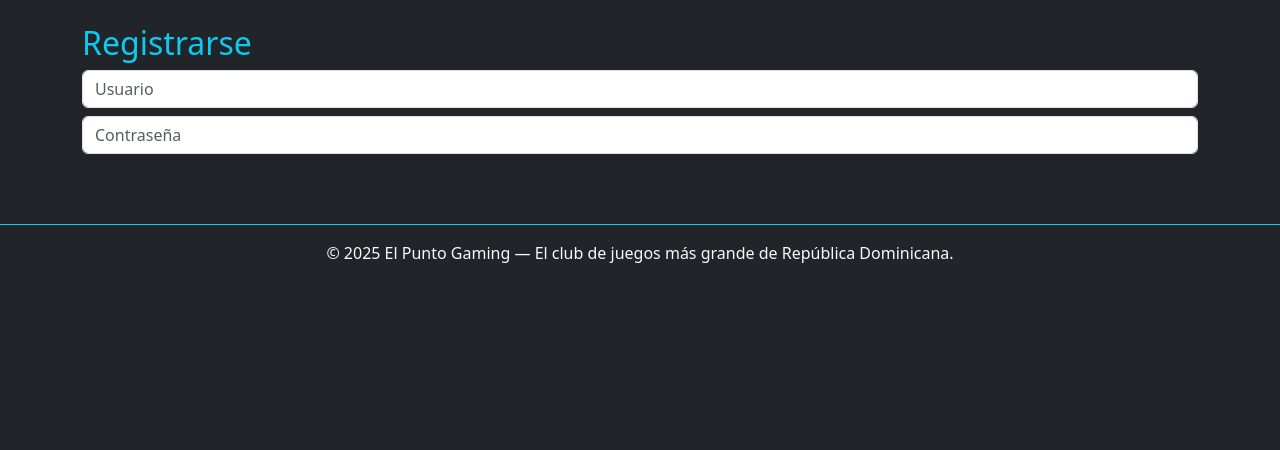
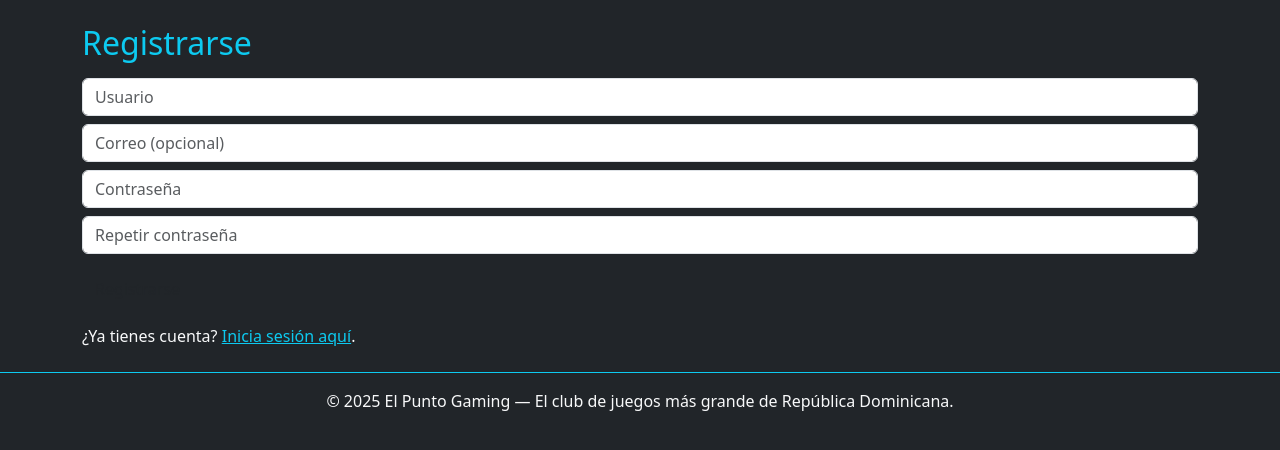
Before and after one commit to BLACKFOXx29/web-Elpuntogamin, a Flask app: template templates/register.html in a window 1280 px wide. Shown: the part 67-517 px from the top of the page. Run offline with Flask 3, Linux system fonts and the light colour scheme; the template is opened without the code that fills it, so the values that code supplies are empty, except form fields; tables that the repository leaves empty hold one stand-in row (values such as "Sample post"); form fields are guessed from the names that the template uses.

Commit message:
arreglos

```diff
--- a/templates/register.html
+++ b/templates/register.html
@@ -1,12 +1,22 @@
 {% extends "base.html" %}
 {% block content %}
 
-<h2 class="text-info">Registrarse</h2>
+<h2 class="text-info mb-3">Registrarse</h2>
 
 <form method="POST">
-    <input name="username" class="form-control mb-2" placeholder="Usuario">
-    <input name="password" class="form-control mb-2" placeholder="Contraseña" type="password">
-    <button class="btn btn-gamer">Crear cuenta</button>
+    {{ form.hidden_tag() }}
+
+    {{ form.username(class="form-control mb-2", placeholder="Usuario") }}
+    {{ form.email(class="form-control mb-2", placeholder="Correo (opcional)") }}
+    {{ form.password(class="form-control mb-2", placeholder="Contraseña") }}
+    {{ form.password2(class="form-control mb-3", placeholder="Repetir contraseña") }}
+
+    <button class="btn btn-gamer" type="submit">Registrarse</button>
 </form>
 
+<p class="mt-3">
+  ¿Ya tienes cuenta?
+  <a href="{{ url_for('login') }}" class="text-info">Inicia sesión aquí</a>.
+</p>
+
 {% endblock %}
```
Also changed, not shown: templates/foro.html (+8 -5 lines), templates/login.html (+16 -4 lines).
